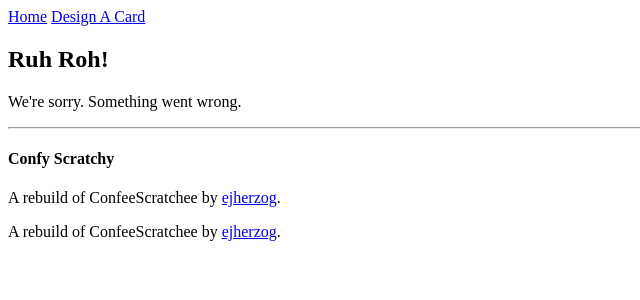
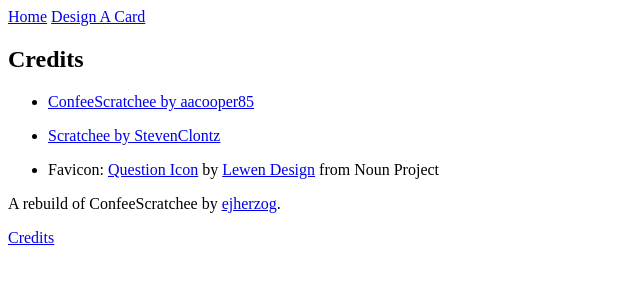
Before and after one commit to aacooper85/confyscratchy, a SvelteKit app: page /credits in a window 1280 px wide. Before the commit this address had no page. Shown: the top 300 px of the page, without its empty margins (0-640 px from the left). Built offline with nearby package versions, Linux system fonts and the light colour scheme.

Commit message:
uuid, credits, docs link

```diff
--- a/src/routes/+layout.svelte
+++ b/src/routes/+layout.svelte
@@ -6,3 +6,4 @@
 <slot></slot>
 
 <p>A rebuild of ConfeeScratchee by <a href="https://github.com/ejherzog" target="_blank">ejherzog</a>.</p>
+<p><a href="/credits">Credits</a></p>
--- /dev/null
+++ b/src/routes/credits/+page.svelte
@@ -0,0 +1,7 @@
+<h2>Credits</h2>
+
+<ul>
+    <li><p><a href="https://github.com/aacooper85/confeescratchee" target="_blank">ConfeeScratchee by aacooper85</a></p></li>
+    <li><p><a href="https://github.com/StevenClontz/scratchee" target="_blank">Scratchee by StevenClontz</a></p></li>
+    <li><p>Favicon: <a href="https://thenounproject.com/icon/question-6828513/" target="_blank">Question Icon</a> by <a href="https://thenounproject.com/creator/lewen.design" target="_blank">Lewen Design</a> from Noun Project</p></li>
+</ul>
--- a/src/routes/design/+page.svelte
+++ b/src/routes/design/+page.svelte
@@ -5,6 +5,7 @@
 
 <h1>Design A New Card</h1>
 
-<h4><a href="/confidence/{data.confUrl}" target="_blank">Confidence URL</a></h4>
+<h4><a href="/confidence/{data.confUrl}">Confidence URL</a></h4>
+<p>Card ID: {data.cardId}</p>
 
 <p>~Card Design Components Go Here~</p>
--- a/src/routes/design/+page.ts
+++ b/src/routes/design/+page.ts
@@ -1,6 +1,7 @@
 /** @type {import('./$types').PageLoad} */
 export function load() {
     return {
+        cardId: crypto.randomUUID(),
         confUrl: "098234jnr0dsf8oqwoe9rfjasfadsf"
     };
 }
--- a/src/routes/scratch/[scratchdata]/+page.svelte
+++ b/src/routes/scratch/[scratchdata]/+page.svelte
@@ -3,8 +3,8 @@
 	export let data;
 </script>
 
-<h1>Confidence Card</h1>
+<h1>Scratch Card</h1>
 
 <p>Data String From URL: {data.datastring}</p>
 
-<p>~Confidence Card Form Components Go Here~</p>
+<p>~Scratch Card Form Components Go Here~</p>
```
Also changed, not shown: 1 other file (tests, documents, lock files or other folders).
